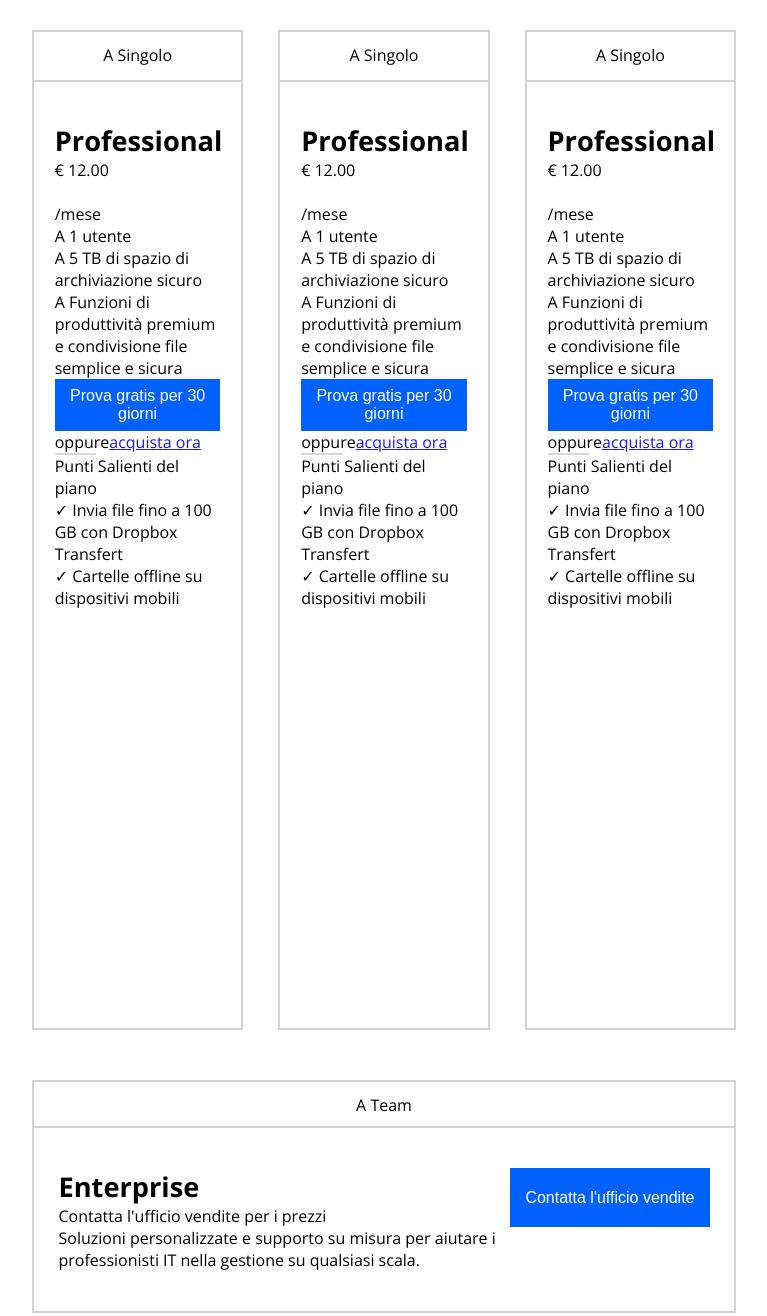
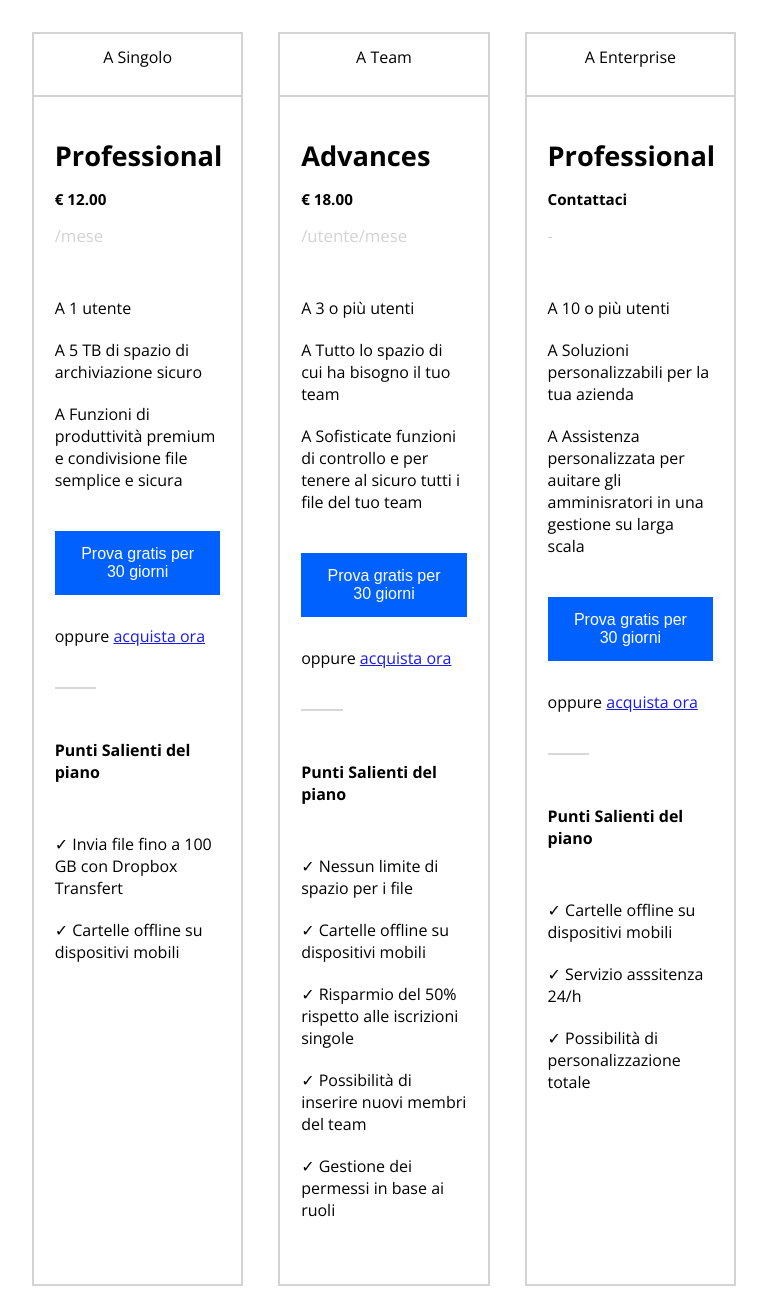
Before and after one commit to LisaKoizumiCipolla/htmlcss-dropbox, a plain HTML site: page index.html in a window 1280 px wide. Shown: the part 1180-2496 px from the top of the page, without its empty margins (256-1023 px from the left). Drawn offline with nearby package versions, Linux system fonts and the light colour scheme.

Commit message:
First half done (except symbols)

```diff
--- a/CSS/index.css
+++ b/CSS/index.css
@@ -43,6 +43,10 @@ button{
     justify-content: center;
     align-items: center;
     font-size: 1rem;
+    padding: 14px 20px;
+}
+
+.functioning>button{
     padding: 8px 15px;
 }
 
@@ -119,11 +123,11 @@ h2{
 
 .radio-buttons{
     margin-bottom: 50px;
+    font-size: 1.1rem;
 }
 
 .plan-container{
     width: 100%;
-    height: 1000px;
     justify-content: space-between;
 }
 
@@ -144,19 +148,54 @@ h2{
     margin: 40px auto;
 }
 
+.price{
+    font-size: 0.95rem;
+    font-weight: 700;
+    padding: 15px 0;
+}
+
+.plan-info>ul{
+    padding: 50px 0 20px;
+    font-size: 1rem;
+}
+
+.plan-info li{
+    margin-bottom: 20px;
+}
+
+
+.mese{
+    color: lightgray;
+    font-size: 1.05rem;
+}
+
+#acquista{
+    padding: 30px 0 40px;
+}
+
 a{
     color: #1a1aef;
     text-decoration: underline;
 }
 
-.plan-button{
+.plan-info>button{
     width: 100%;
+    padding: 30px auto;
 }
 
 .gray-line{
     height: 2px;
     width: 25%;
     background-color: #D6D7D7;
+}
+
+.plan-info>h4{
+    margin-top: 50px;
+}
+
+#plan-details{
+    padding: 30px 0;
+    font-size: 1.1rem;
 }
 
 .Enterprise-alone{
@@ -180,8 +219,17 @@ h3{
     justify-content: space-between;
 }
 
+#Enterprise-button{
+    padding: 0px 45px;
+    height: 50px;
+}
+
 .enterprise-text{
-    width: 70%;
+    width: 65%;
+}
+
+.contatta-top>h4{
+    padding: 20px 0;
 }
 
 .dropbox-invite{
@@ -203,10 +251,17 @@ h3{
     padding: 70px 55px;
 }
 
+.invite-text>p{
+    padding: 20px 0;
+    font-size: 1.15rem;
+}
+
 .invite-text>button{
     background-color: white;
     color: black;
     border: 2px solid black;
+    font-size: 1.1rem;
+    padding: 10px 16px;
 }
 
 .operation-container{
@@ -226,4 +281,5 @@ h3{
 
 .operation>p{
     font-size: 1.15rem;
+    padding: 20px 0;
 }
--- a/index.html
+++ b/index.html
@@ -76,9 +76,8 @@
                     <div class="plan-info ">
                         <h3>Professional</h3>
 
-                        <p>&euro; 12.00</p>
-                        <br>
-                        <p>/mese</p>
+                        <p class="price">&euro; 12.00</p>
+                        <p class="mese">/mese</p>
 
                         <ul>
                             <li>A 1 utente</li>
@@ -88,10 +87,10 @@
 
                         <button class="plan-button">Prova gratis per 30 giorni</button>
 
-                        <span>oppure</span><a href="">acquista ora</a>
+                        <p id="acquista">oppure <a href="">acquista ora</a></p>
 
                         <div class="gray-line"></div>
-                        <p>Punti Salienti del piano</p>
+                        <h4>Punti Salienti del piano</h4>
                         <ul>
                             <li>&checkmark; Invia file fino a 100 GB con Dropbox Transfert</li>
                             <li>&checkmark; Cartelle offline su dispositivi mobili</li>
@@ -100,57 +99,59 @@
                 </div>
 
                 <div class="plan Team">
-                    <div class="plan-title">A Singolo</div>
+                    <div class="plan-title">A Team</div>
                     <div class="plan-info ">
-                        <h3>Professional</h3>
+                        <h3>Advances</h3>
 
-                        <p>&euro; 12.00</p>
-                        <br>
-                        <p>/mese</p>
+                        <p class="price">&euro; 18.00</p>
+                        <p class="mese">/utente/mese</p>
 
                         <ul>
-                            <li>A 1 utente</li>
-                            <li>A 5 TB di spazio di archiviazione sicuro</li>
-                            <li>A Funzioni di produttività premium e condivisione file semplice e sicura</li>
+                            <li>A 3 o più utenti</li>
+                            <li>A Tutto lo spazio di cui ha bisogno il tuo team</li>
+                            <li>A Sofisticate funzioni di controllo e per tenere al sicuro tutti i file del tuo team</li>
                         </ul>
 
                         <button class="plan-button">Prova gratis per 30 giorni</button>
 
-                        <span>oppure</span><a href="">acquista ora</a>
+                        <p id="acquista">oppure <a href="">acquista ora</a></p>
 
                         <div class="gray-line"></div>
-                        <p>Punti Salienti del piano</p>
+                        <h4>Punti Salienti del piano</h4>
                         <ul>
-                            <li>&checkmark; Invia file fino a 100 GB con Dropbox Transfert</li>
+                            <li>&checkmark; Nessun limite di spazio per i file</li>
                             <li>&checkmark; Cartelle offline su dispositivi mobili</li>
+                            <li>&checkmark; Risparmio del 50% rispetto alle iscrizioni singole</li>
+                            <li>&checkmark; Possibilità di inserire nuovi membri del team</li>
+                            <li>&checkmark; Gestione dei permessi in base ai ruoli</li>
                         </ul>
                     </div>
                 </div>
 
                 <div class="plan Enterprise">
-                    <div class="plan-title">A Singolo</div>
+                    <div class="plan-title">A Enterprise</div>
                     <div class="plan-info ">
                         <h3>Professional</h3>
 
-                        <p>&euro; 12.00</p>
-                        <br>
-                        <p>/mese</p>
+                        <p class="price">Contattaci</p>
+                        <p class="mese">-</p>
 
                         <ul>
-                            <li>A 1 utente</li>
-                            <li>A 5 TB di spazio di archiviazione sicuro</li>
-                            <li>A Funzioni di produttività premium e condivisione file semplice e sicura</li>
+                            <li>A 10 o più utenti</li>
+                            <li>A Soluzioni personalizzabili per la tua azienda</li>
+                            <li>A Assistenza personalizzata per auitare gli amminisratori in una gestione su larga scala</li>
                         </ul>
 
                         <button class="plan-button">Prova gratis per 30 giorni</button>
 
-                        <span>oppure</span><a href="">acquista ora</a>
+                        <p id="acquista">oppure <a href="">acquista ora</a></p>
 
                         <div class="gray-line"></div>
-                        <p>Punti Salienti del piano</p>
+                        <h4>Punti Salienti del piano</h4>
                         <ul>
-                            <li>&checkmark; Invia file fino a 100 GB con Dropbox Transfert</li>
                             <li>&checkmark; Cartelle offline su dispositivi mobili</li>
+                            <li>&checkmark; Servizio asssitenza 24/h</li>
+                            <li>&checkmark; Possibilità di personalizzazione totale</li>
                         </ul>
                     </div>
                 </div>
@@ -161,9 +162,9 @@
                     <div class="contatta flex">
                         <div class="contatta-top">
                             <h3>Enterprise</h3>
-                            <p>Contatta l'ufficio vendite per i prezzi</p>
+                            <h4>Contatta l'ufficio vendite per i prezzi</h4>
                         </div>
-                            <button>Contatta l'ufficio vendite</button>
+                            <button id="Enterprise-button">Contatta l'ufficio vendite</button>
                     </div>
                     <div class="enterprise-text">
                         Soluzioni personalizzate e supporto su misura per aiutare i professionisti IT nella gestione su qualsiasi scala.
```
